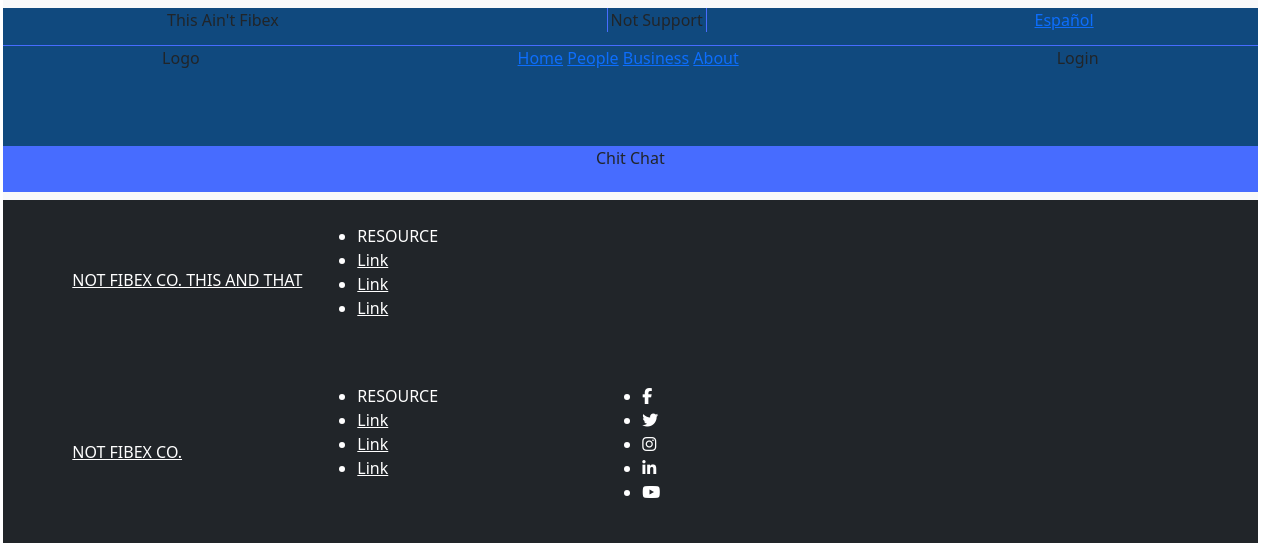
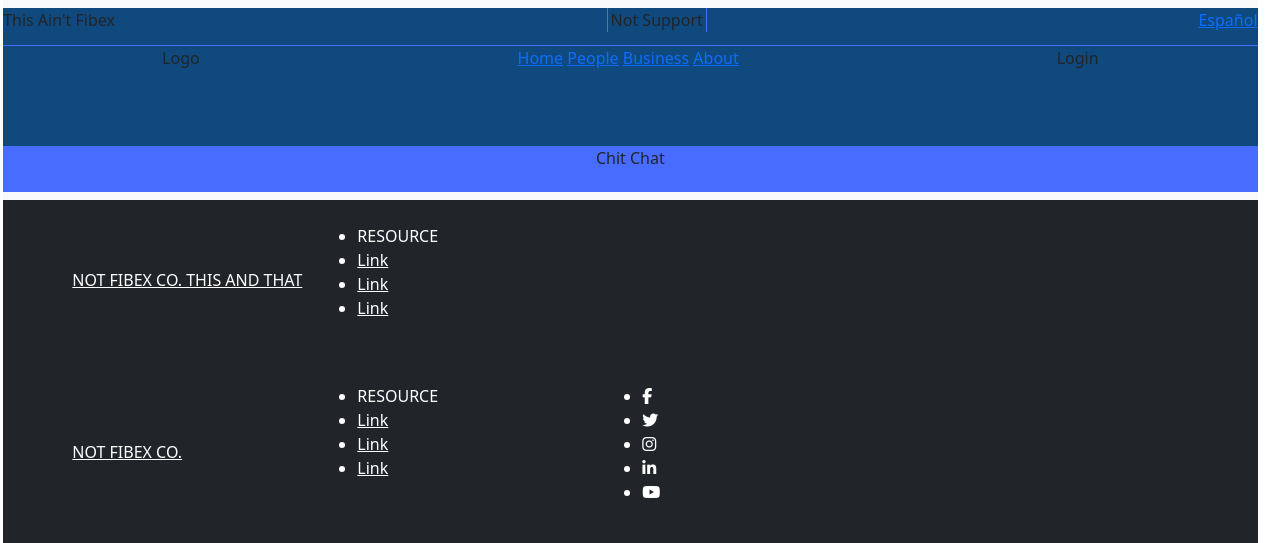
Before and after one commit to laponte16/isp-sample, a PHP site: page / in a window 1280 px wide. Shown: the top 543 px of the page. Run offline with PHP 8.4, Linux system fonts and the light colour scheme; some libraries are stand-ins or nearby versions.

Commit message:
Update styles.css

```diff
--- a/styles.css
+++ b/styles.css
@@ -33,7 +33,7 @@ nav{
 
     display: flex;
     flex-flow: row nowrap;
-    justify-content: space-around;
+    justify-content: space-between;
     text-align: center;
 }
 .navTop2{
```
